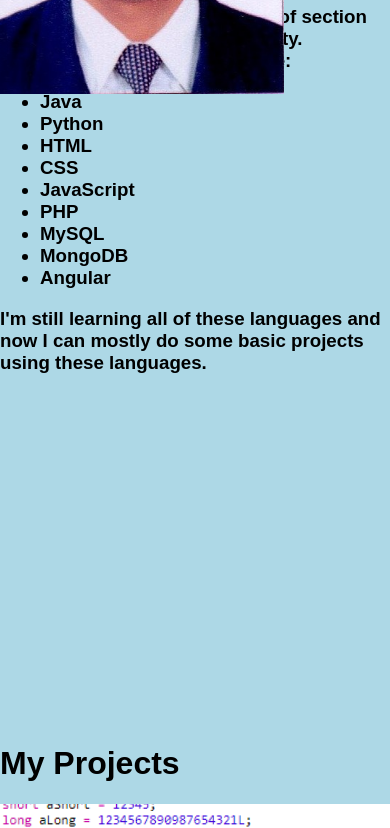
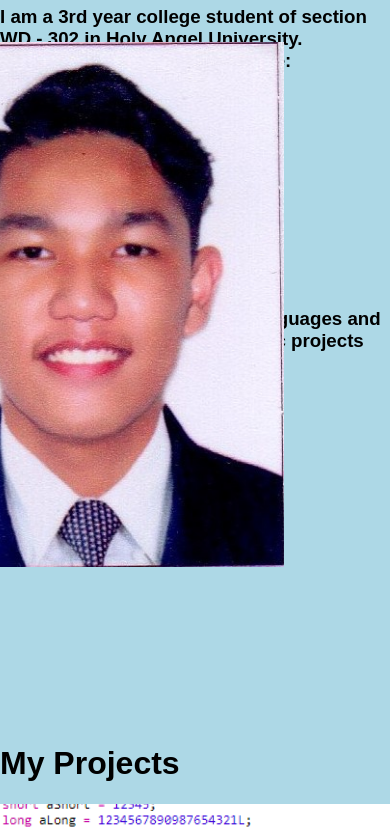
Before and after one commit to iBOTx07/MyPortfolio, a plain HTML site: page index.html in a window 390 px wide. Shown: the part 393-1221 px from the top of the page. Drawn offline with Linux system fonts and the light colour scheme.

Commit message:
Update style.css

```diff
--- a/style.css
+++ b/style.css
@@ -66,11 +66,19 @@ header nav a {
 }
 
 .image-id {
-  position: absolute;
-  bottom: 450px;
+  position: relative;
+  float: right;
+  bottom: 350px;
   right: 106px;
-  width: 300px;
+  width: 400px;
   height: 300px;
+}
+
+@media only screen and (max-width: 480px) {
+  img {
+    display: inline-block;
+    width: 100%;
+  }
 }
 
 img {
```
